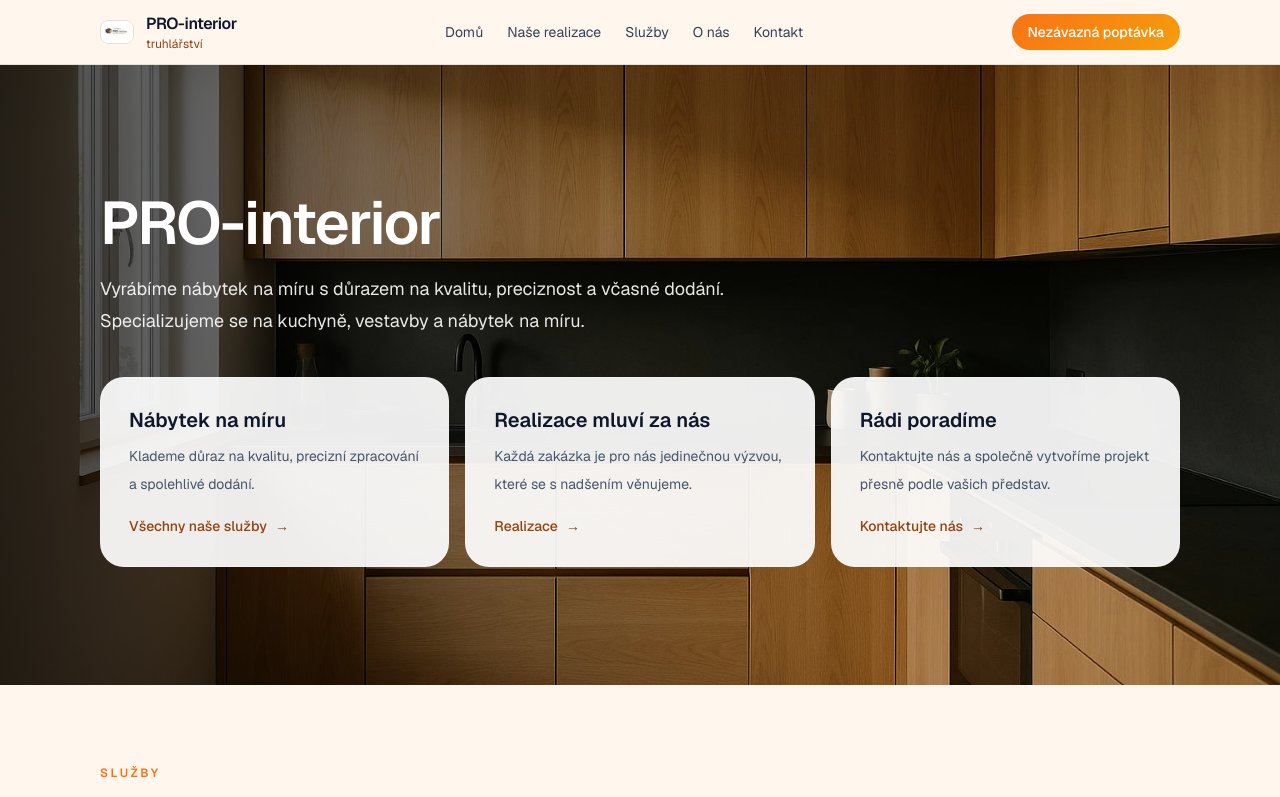
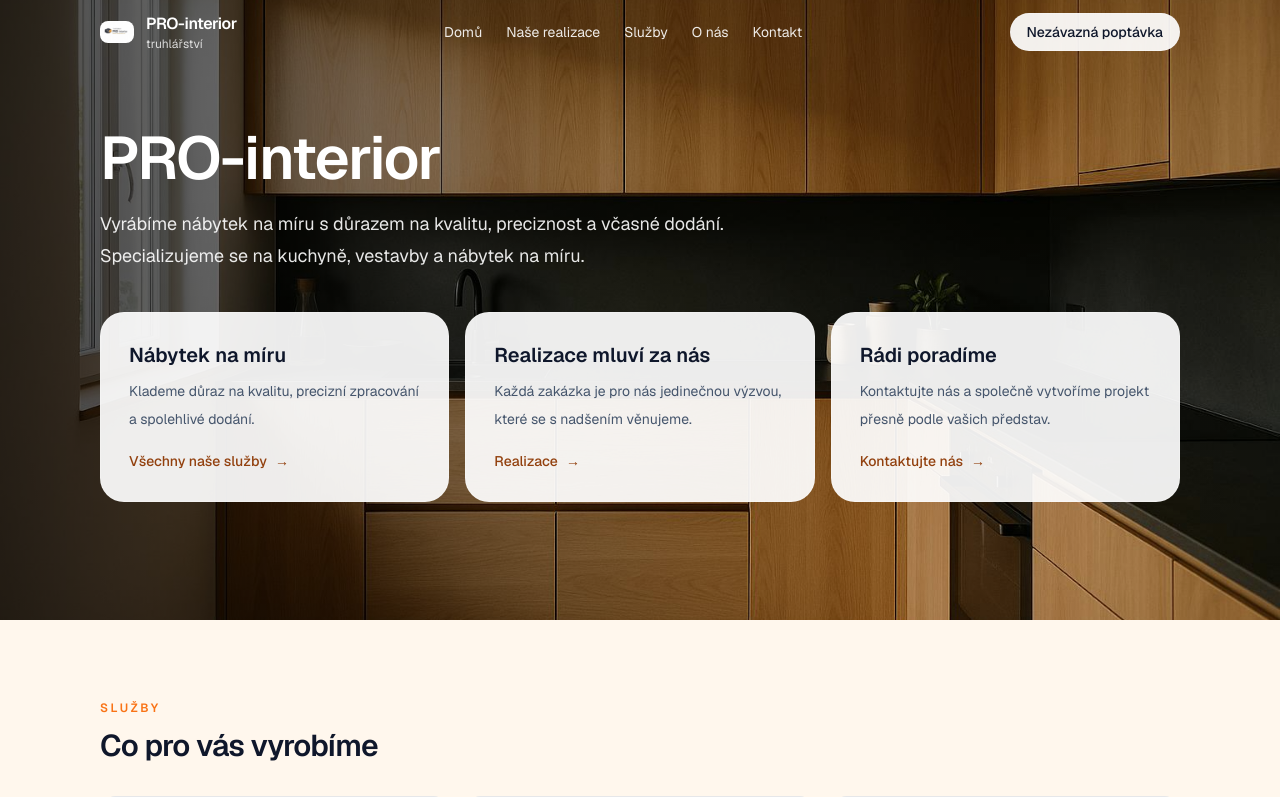
Before and after one commit to Vokurcak68/pro-interior, a Next.js app: page / in a window 1280 px wide. Shown: the top 797 px of the page. Built offline with nearby package versions, Linux system fonts and the light colour scheme.

Commit message:
fix(home): keep overlay header fixed to avoid scroll-away

```diff
--- a/src/app/page.tsx
+++ b/src/app/page.tsx
@@ -24,7 +24,7 @@ export default function Home() {
 
   return (
     <div className="min-h-full flex flex-col">
-      <SiteHeader />
+      <SiteHeader variant="overlay" />
       <main className="flex-1">
         {/* HERO (cover jako Tříska) */}
         <section className="relative">
--- a/src/components/SiteHeader.tsx
+++ b/src/components/SiteHeader.tsx
@@ -21,7 +21,7 @@ export function SiteHeader({ variant = "sticky" }: { variant?: "sticky" | "overl
 
   return (
     <header
-      className={isOverlay ? "absolute inset-x-0 top-0 z-40" : "sticky top-0 z-40 border-b"}
+      className={isOverlay ? "fixed inset-x-0 top-0 z-40" : "sticky top-0 z-40 border-b"}
       style={
         isOverlay
           ? {
```
